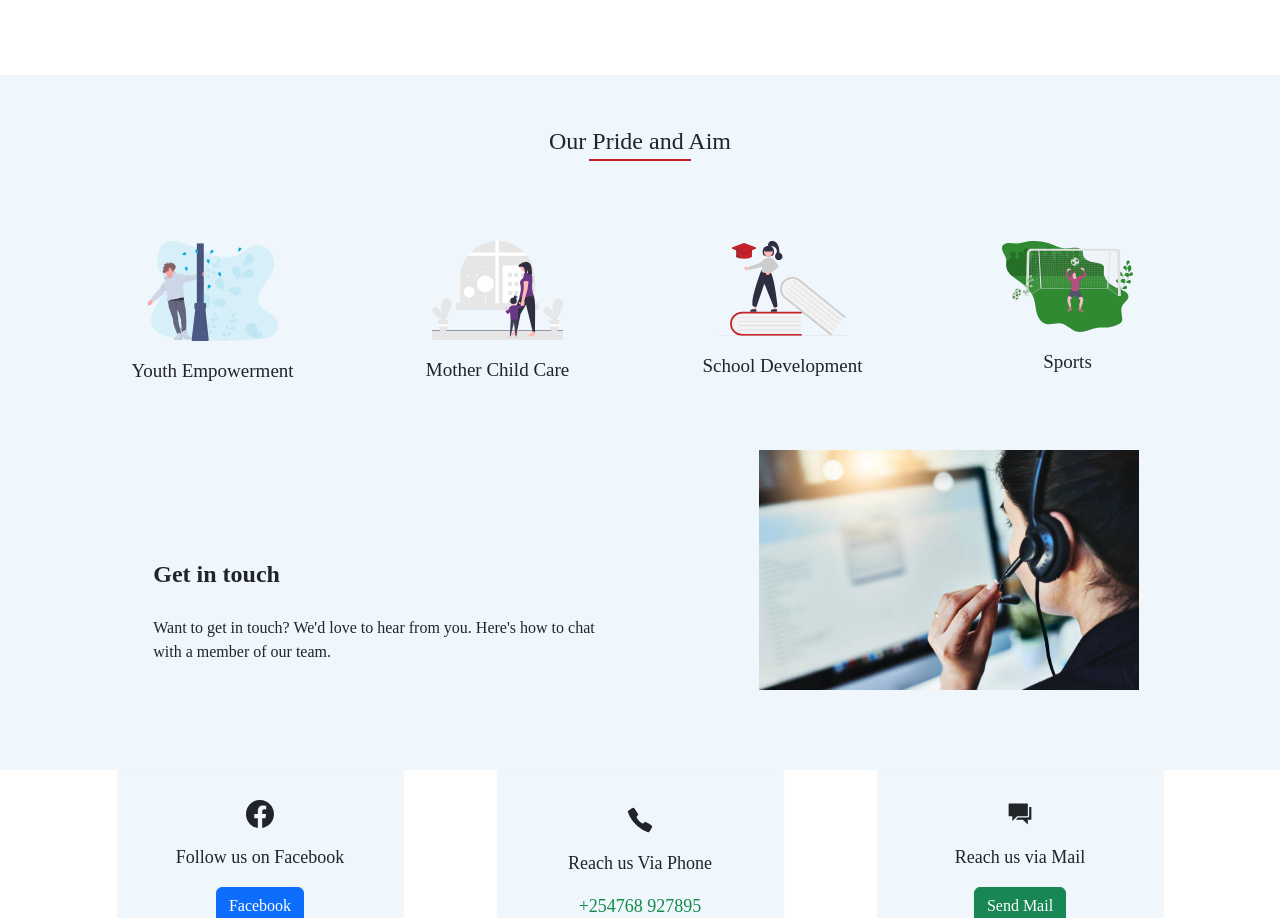
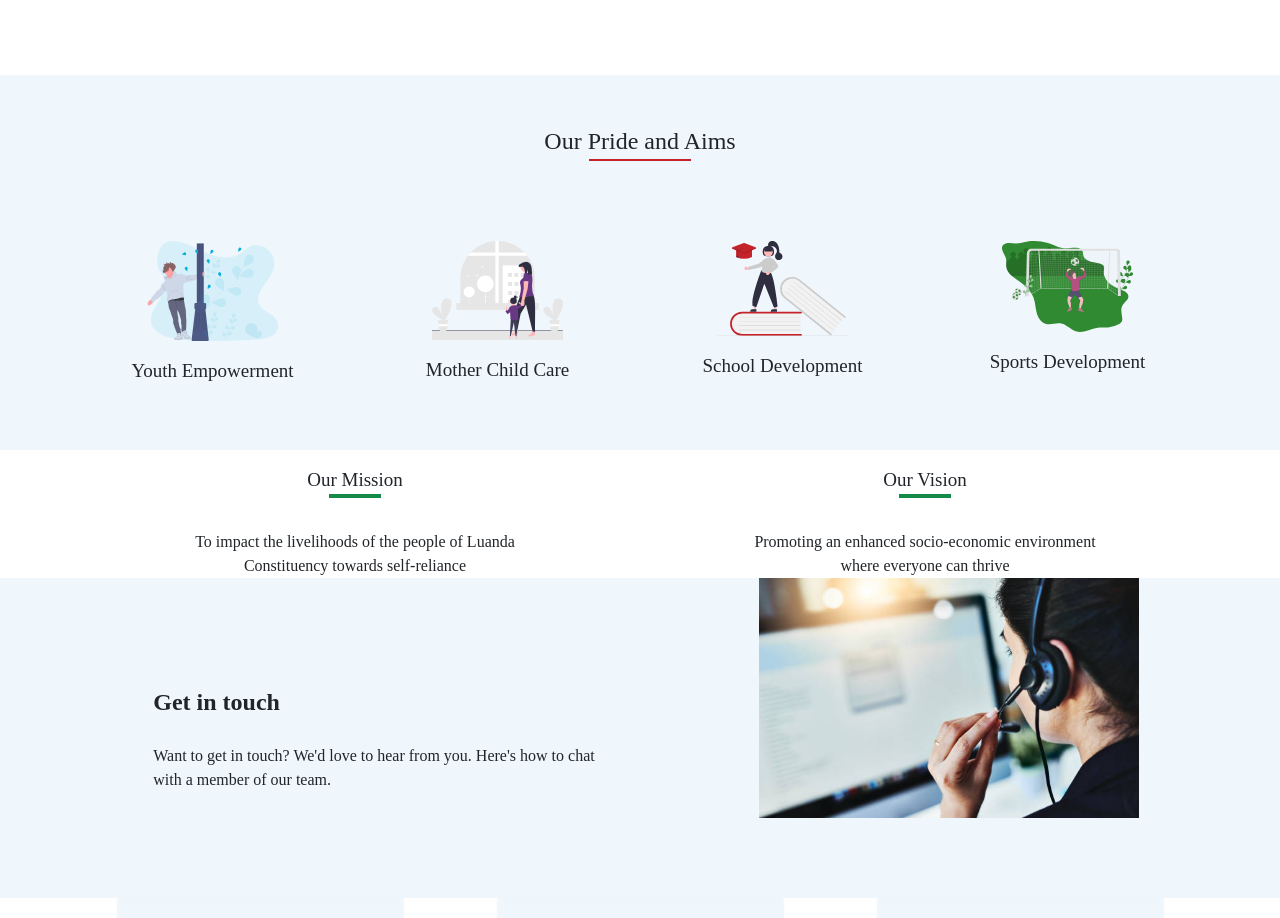
Before and after one commit to Manenomyk/Harold-mbati-site, a React (Create React App) app: page /about in a window 1280 px wide. Shown: the part 1120-2038 px from the top of the page. Built offline with nearby package versions, Linux system fonts and the light colour scheme; a web font is replaced by a local one.

Commit message:
mission statement

```diff
--- a/src/Pages/About/About.css
+++ b/src/Pages/About/About.css
@@ -92,3 +92,9 @@ background-color: #eff6fc;
     display: flex;
     justify-content: center;
 }
+.underline5{
+    width: 4vw;
+    height: 4px;
+    background-color: #148b49;
+    margin-bottom: 2rem;
+}
--- a/src/Pages/About/About.js
+++ b/src/Pages/About/About.js
@@ -99,7 +99,7 @@ function About() {
           <about.Row>
             <div className="aim">
               <div>
-              Our Pride and Aim
+                Our Pride and Aims
                 <div className="underline4 mx-auto"></div>
               </div>
             </div>
@@ -107,11 +107,13 @@ function About() {
             <about.Col lg={3} className="mx-auto">
               <div>
                 <div className="spot">
-                    <about.Image src={youth} className="d-block w-50" alt="youth" />
+                  <about.Image
+                    src={youth}
+                    className="d-block w-50"
+                    alt="youth"
+                  />
                 </div>
-                  <div className="youthem">
-                    Youth Empowerment
-                  </div>
+                <div className="youthem">Youth Empowerment</div>
               </div>
             </about.Col>
             <about.Col lg={3} className="mx-auto">
@@ -119,35 +121,68 @@ function About() {
                 <div className="spot">
                   <about.Image src={mom} className="d-block w-50" alt="youth" />
                 </div>
-                  <div className="youthem">
-                    Mother Child Care
-                  </div>
+                <div className="youthem">Mother Child Care</div>
               </div>
             </about.Col>
             <about.Col lg={3} className="mx-auto">
               <div>
                 <div className="spot">
-                    <about.Image src={school} className="d-block w-50" alt="youth" />
+                  <about.Image
+                    src={school}
+                    className="d-block w-50"
+                    alt="youth"
+                  />
                 </div>
-                  <div className="youthem">
-                    School Development
-                  </div>
+                <div className="youthem">School Development</div>
               </div>
             </about.Col>
             <about.Col lg={3} className="mx-auto">
               <div>
                 <div className="spot">
-                    <about.Image src={ball} className="d-block w-50" alt="youth" />
+                  <about.Image
+                    src={ball}
+                    className="d-block w-50"
+                    alt="youth"
+                  />
                 </div>
+                <div className="youthem">Sports Development</div>
+              </div>
+            </about.Col>
+          </about.Row>
+        </about.Container>
+      </div>
+      <about.Container>
+        <about.Row>
+          <about.Col lg={4} className="mx-auto">
+            <div>
               <div className="youthem">
-                    Sports
+                <div>
+                  Our Mission
+                  <div className="underline5 mx-auto"></div>
+                </div>
+              </div>
+              <div className="mx-auto text-center">
+                To impact the livelihoods of the people of Luanda Constituency
+                towards self-reliance
+              </div>
+            </div>
+          </about.Col>
+          <about.Col lg={4} className="mx-auto">
+            <div>
+            <div className="youthem">
+                <div>
+                  Our Vision
+                  <div className="underline5 mx-auto"></div>
+                </div>
+              </div>
+              <div className="mx-auto text-center">
+                Promoting an enhanced socio-economic environment where everyone
+                can thrive
               </div>
             </div>
           </about.Col>
         </about.Row>
       </about.Container>
-      </div>
-
       <div className="ContactSection">
         <a name="Contact"></a>
         <Contact />
```
Lines whose indentation alone changed are shown as unchanged.
